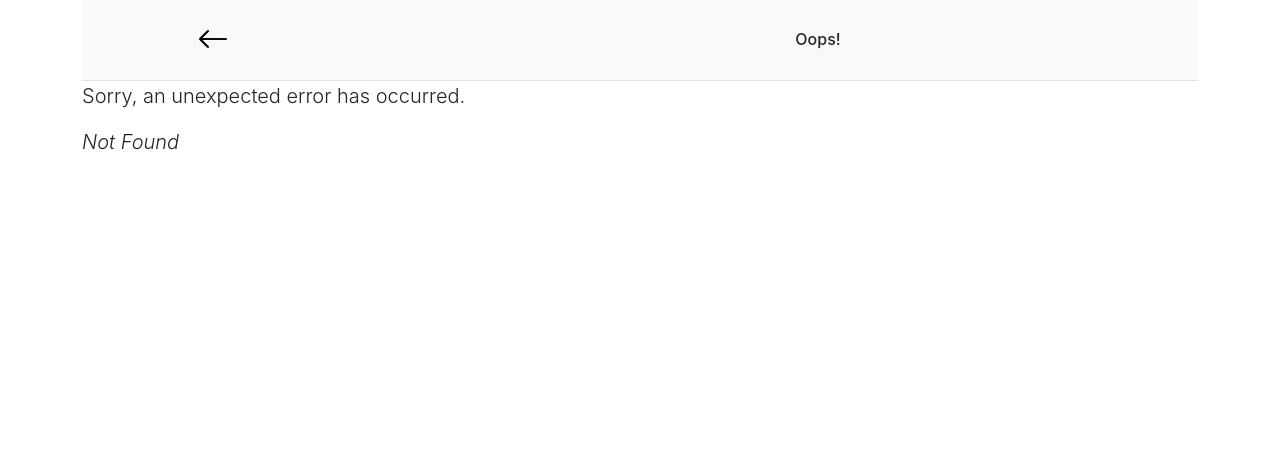
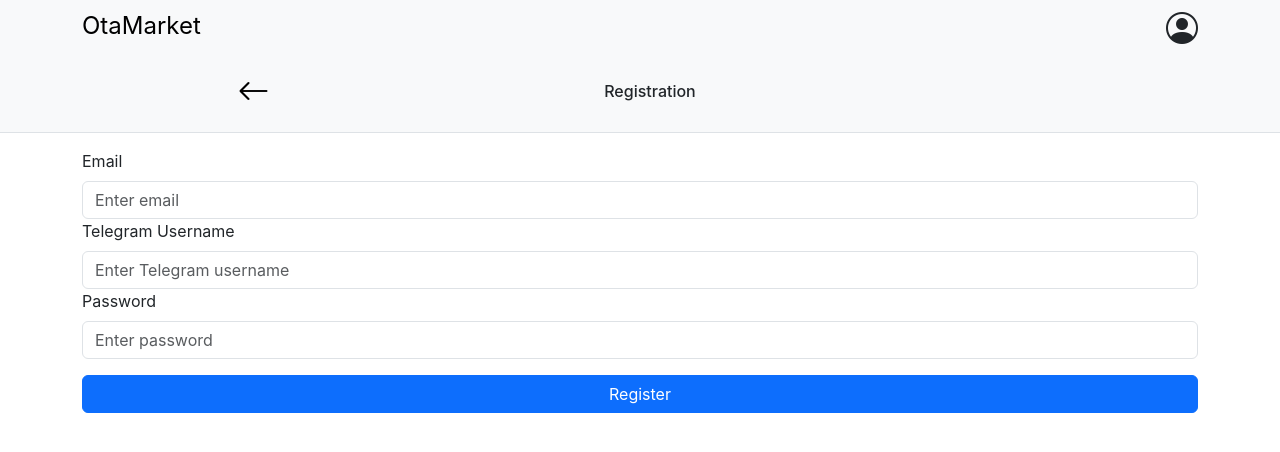
Before and after one commit to fravl/otamarket, a React (Vite) app in the folder frontend/: page /register in a window 1280 px wide. Before the commit this address had no page. Shown: the top 452 px of the page. Built offline with nearby package versions, Linux system fonts and the light colour scheme.

Commit message:
add registration form

```diff
--- a/frontend/src/components/BackAndTitleNav.tsx
+++ b/frontend/src/components/BackAndTitleNav.tsx
@@ -6,7 +6,7 @@
     return (
         <nav className="navbar navbar-light bg-light border-bottom">
             <ul className="navbar-nav container d-flex flex-row justify-content-around align-items-center">
-                <li className="nav-item">
+                <li className="nav-item" style={{ width: "fit-content" }}>
                     <button
                         className="nav-link active"
                         aria-current="page"
--- /dev/null
+++ b/frontend/src/components/RegistrationForm.tsx
@@ -0,0 +1,84 @@
+import axios from "axios";
+import React, { useState } from "react";
+import { Form, Button } from "react-bootstrap";
+import { useNavigate } from "react-router-dom";
+
+interface FormData {
+    email: string;
+    telegram: string;
+    password: string;
+}
+const baseUrl = "http://localhost:8080";
+
+const RegistrationForm = () => {
+    const navigate = useNavigate();
+
+    const [formData, setFormData] = useState<FormData>({
+        email: "",
+        telegram: "",
+        password: "",
+    });
+
+    const handleChange = (e: React.ChangeEvent<HTMLInputElement>) => {
+        const { name, value } = e.target;
+        setFormData((prevData) => ({
+            ...prevData,
+            [name]: value,
+        }));
+    };
+
+    const handleSubmit = async (e: React.FormEvent) => {
+        e.preventDefault();
+        try {
+            await axios.post(`${baseUrl}/auth/register`, formData);
+            navigate("/");
+        } catch (error) {
+            alert(error);
+        }
+    };
+
+    return (
+        <Form onSubmit={handleSubmit}>
+            <Form.Group controlId="email">
+                <Form.Label>Email</Form.Label>
+                <Form.Control
+                    type="email"
+                    placeholder="Enter email"
+                    name="email"
+                    value={formData.email}
+                    onChange={handleChange}
+                    required
+                />
+            </Form.Group>
+
+            <Form.Group controlId="telegram">
+                <Form.Label>Telegram Username</Form.Label>
+                <Form.Control
+                    type="text"
+                    placeholder="Enter Telegram username"
+                    name="telegram"
+                    value={formData.telegram}
+                    onChange={handleChange}
+                />
+            </Form.Group>
+
+            <Form.Group controlId="password">
+                <Form.Label>Password</Form.Label>
+                <Form.Control
+                    type="password"
+                    placeholder="Enter password"
+                    name="password"
+                    value={formData.password}
+                    onChange={handleChange}
+                    required
+                />
+            </Form.Group>
+
+            <Button variant="primary" type="submit" className="mt-3 w-100">
+                Register
+            </Button>
+        </Form>
+    );
+};
+
+export default RegistrationForm;
--- /dev/null
+++ b/frontend/src/components/RegistrationPage.tsx
@@ -0,0 +1,13 @@
+import BackAndTitleNav from "./BackAndTitleNav";
+import RegistrationForm from "./RegistrationForm";
+
+const RegistrationPage = () => (
+    <>
+        <BackAndTitleNav title="Registration" />
+        <div className="container mt-3">
+            <RegistrationForm />
+        </div>
+    </>
+);
+
+export default RegistrationPage;
--- a/frontend/src/index.tsx
+++ b/frontend/src/index.tsx
@@ -10,6 +10,7 @@
 import AddItemPage from "./components/AddItemPage";
 import ItemService from "./services/ItemService";
 import App from "./App";
+import RegistrationPage from "./components/RegistrationPage";
 
 const root = ReactDOM.createRoot(
     document.getElementById("root") as HTMLElement,
@@ -42,6 +43,10 @@
                 },
                 element: <ItemDetailsPage />,
             },
+            {
+                path: "/register",
+                element: <RegistrationPage />,
+            },
         ],
     },
 ]);
```
Also changed, not shown: 1 other file (tests, documents, lock files or other folders).
